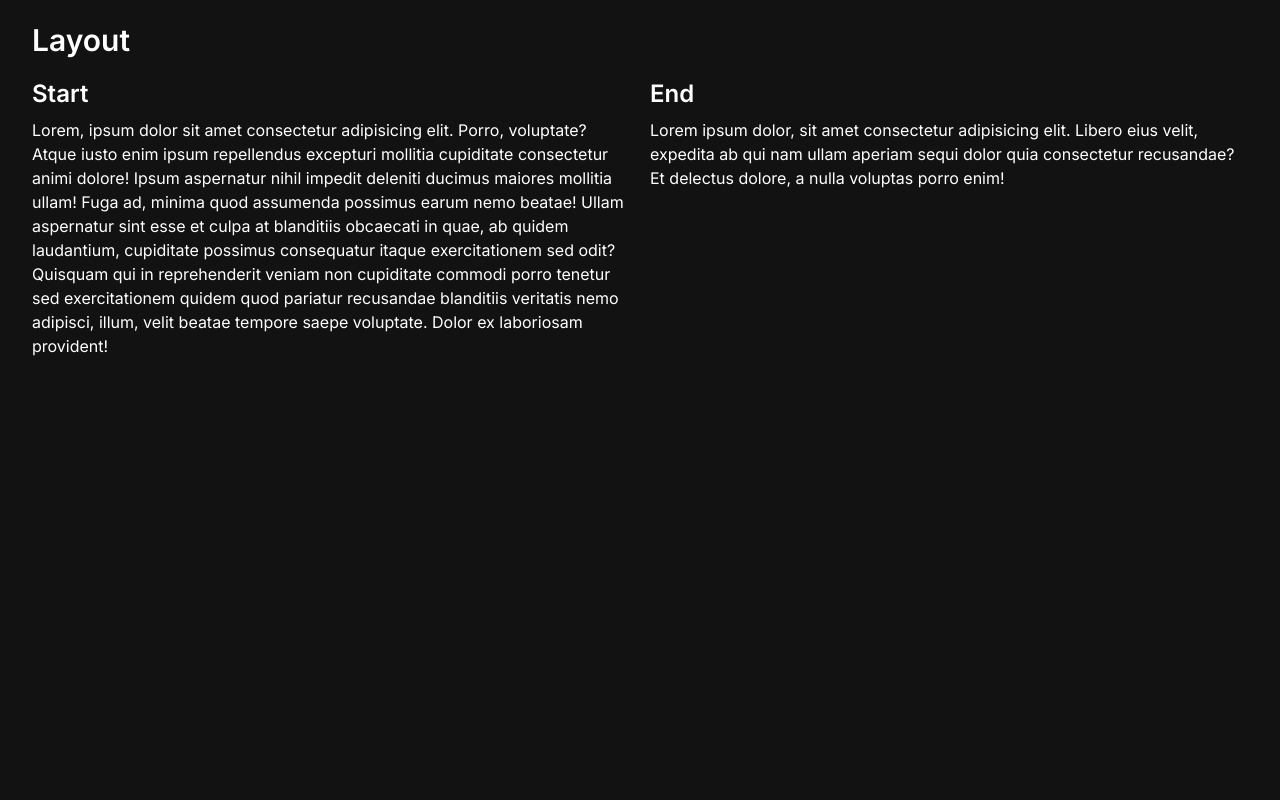
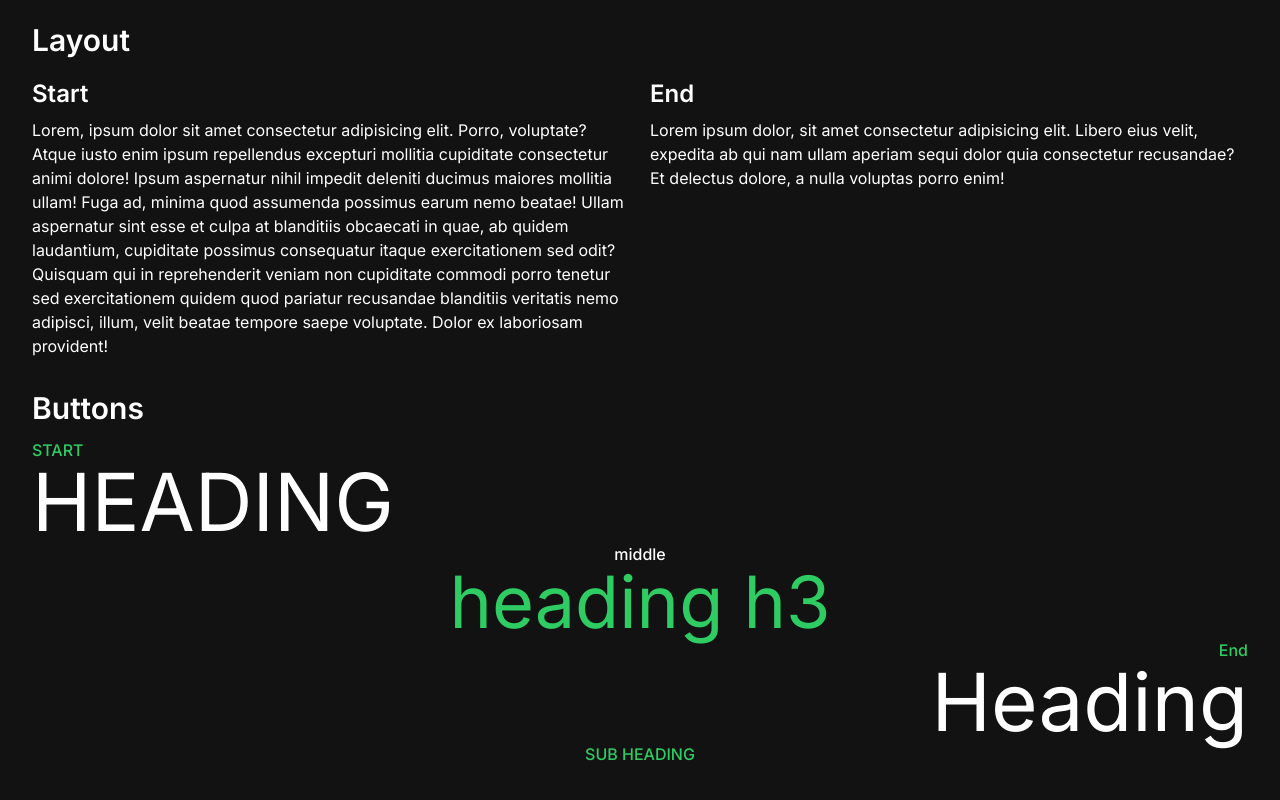
Before and after one commit to Deft-Dodo-Web-Development/website, a Next.js app: page / in a window 1280 px wide. Shown: the part 650-1450 px from the top of the page. Before the commit the page ends 1048 px from the top, so only its background shows below. Built offline with nearby package versions, Linux system fonts and the light colour scheme.

Commit message:
feat(app): enhance home page with Heading examples
- Updated page.tsx to import and use the Heading component.
- Demonstrated usage of Heading in the last section.

```diff
--- a/src/app/page.tsx
+++ b/src/app/page.tsx
@@ -1,5 +1,6 @@
 import { Button } from "@/modules/common/components/button";
 import { Layout } from "@/modules/common/components/layout";
+import { Heading } from "@/modules/common/components/heading";
 
 export default function Home() {
   return (
@@ -96,6 +97,39 @@ export default function Home() {
           </section>
         </Layout>
       </section>
+      <section className="space-y-3">
+        <h2 className="text-3xl font-semibold">Buttons</h2>
+        <div className="gap-4 flex-wrap">
+          <Heading
+            subHeading="start"
+            variant="primary"
+            alignment="start"
+            textTrasform="uppercase"
+          >
+            heading
+          </Heading>
+          <Heading
+            subHeading="middle"
+            variant="secondary"
+            alignment="middle"
+            textTrasform="lowercase"
+            size="secondary"
+          >
+            <h3>heading h3</h3>
+          </Heading>
+          <Heading
+            subHeading="end"
+            variant="primary"
+            alignment="end"
+            textTrasform="capitalize"
+          >
+            heading
+          </Heading>
+          <Heading variant="secondary" alignment="middle" size="small">
+            Sub Heading
+          </Heading>
+        </div>
+      </section>
     </div>
   );
 }
```
